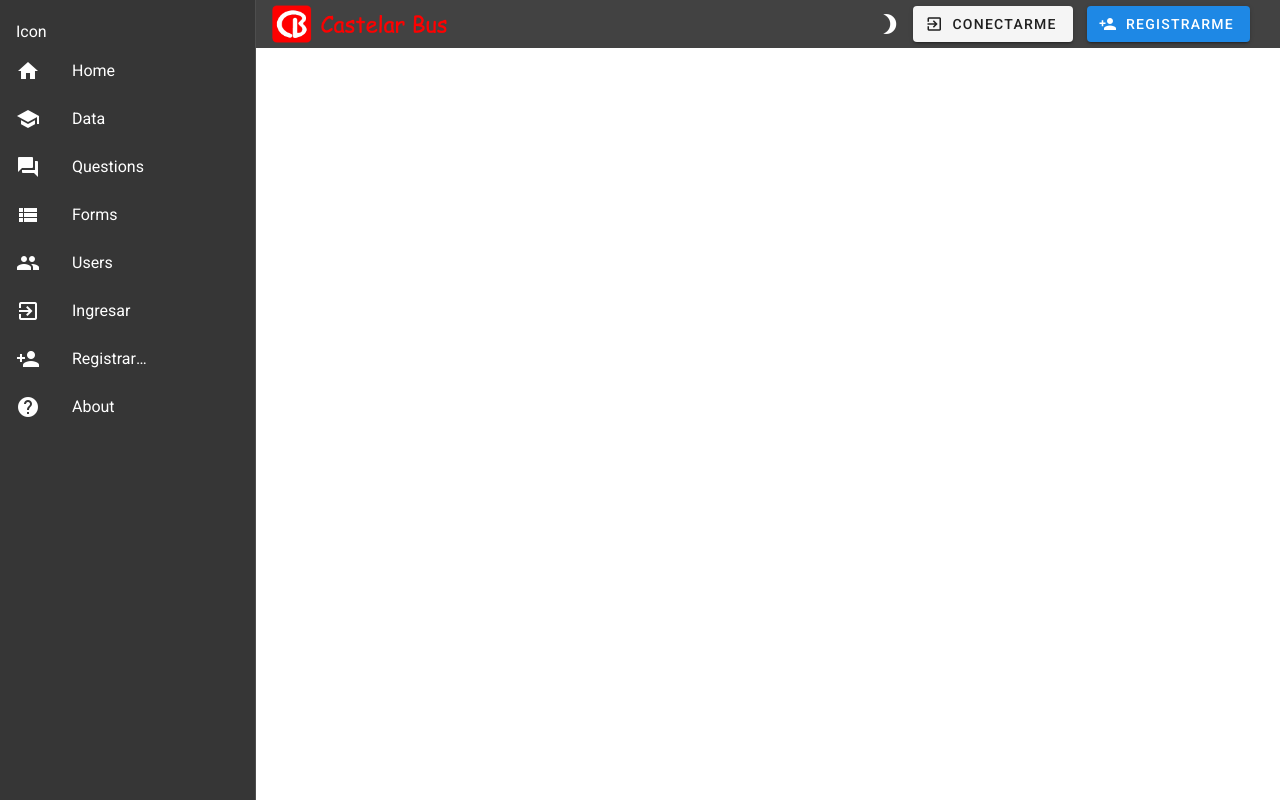
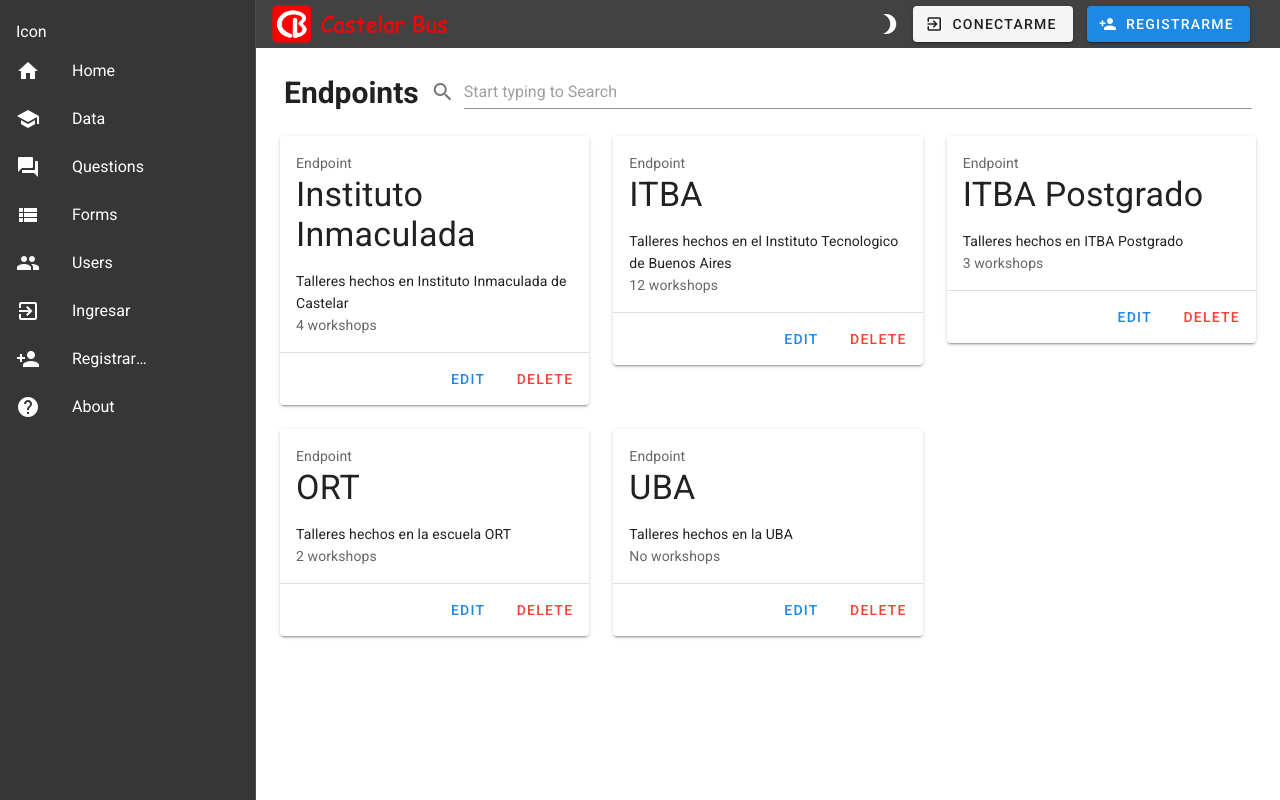
Before and after one commit to nicbritos/kiri_surveys, a Vue app in the folder client/: page /endpoints/1 in a window 1280 px wide. Built offline with nearby package versions, Linux system fonts and the light colour scheme; no server answers.

Commit message:
Added dynamic links and created Workshops View

```diff
--- a/client/src/App.vue
+++ b/client/src/App.vue
@@ -5,7 +5,7 @@
     <v-navigation-drawer
       :expand-on-hover="expandOnHover"
       value="true"
-      permanent="true"
+      permanent
       fixed
       app
       touchless
--- a/client/src/components/Endpoint.vue
+++ b/client/src/components/Endpoint.vue
@@ -1,11 +1,12 @@
 <template>
-  <v-card hover style="cursor: default" v-model="model" class="mx-auto" max-width="344">
-    <v-card-text v-ripple style="cursor: pointer">
+  <v-card hover style="cursor: default" class="mx-auto" max-width="344">
+    <v-card-text v-ripple style="cursor: pointer" @click="goToRoute">
       <div>Endpoint</div>
       <p class="display-1 text--primary">
         {{ value }}
       </p>
       <div class="text--primary">{{ description }}<br /></div>
+      <div class="text--secondary">{{ workshopsQuantityString }}</div>
     </v-card-text>
     <v-divider></v-divider>
     <v-card-actions>
@@ -25,7 +26,25 @@
   name: "Endpoint",
   props: {
     value: String,
-    description: String
+    description: String,
+    quantity: Number,
+    endpointId: String
+  },
+  computed: {
+    workshopsQuantityString() {
+      return (
+        (this.quantity == 0 ? "No" : this.quantity) +
+        (this.quantity == 1 ? " workshop" : " workshops")
+      );
+    }
+  },
+  methods: {
+    goToRoute() {
+      this.$router.push(this.getRoute());
+    },
+    getRoute() {
+      return this.$router.currentRoute.path + "/" + this.endpointId;
+    }
   }
 };
 </script>
--- a/client/src/router.js
+++ b/client/src/router.js
@@ -9,7 +9,8 @@
 import Register from "./views/Register.vue";
 import Recovery from "./views/Recovery.vue";
 import Questions from "./views/Questions.vue";
-import Endpoints from "./views/Endpoints.vue";
+import Endpoints from "./views/data/Endpoints.vue";
+import Workshops from "./views/data/Workshops.vue";
 
 Vue.use(Router);
 
@@ -37,6 +38,14 @@
         requiresAuth: false
       },
       component: Endpoints
+    },
+    {
+      path: "/endpoints/:id",
+      name: "endpoint",
+      meta: {
+        requiresAuth: false
+      },
+      component: Workshops
     },
     {
       path: "/users",
--- a/client/src/store/index.js
+++ b/client/src/store/index.js
@@ -69,24 +69,34 @@
       items: [
         {
           name: "Instituto Inmaculada",
-          description: "Talleres hechos en Instituto Inmaculada de Castelar"
+          description: "Talleres hechos en Instituto Inmaculada de Castelar",
+          quantity: 4,
+          id: "asdkfhaskld"
         },
         {
           name: "ITBA",
           description:
-            "Talleres hechos en el Instituto Tecnologico de Buenos Aires"
+            "Talleres hechos en el Instituto Tecnologico de Buenos Aires",
+          quantity: 12,
+          id: "asdkfhaskladsd"
         },
         {
           name: "ITBA Postgrado",
-          description: "Talleres hechos en ITBA Postgrado"
+          description: "Talleres hechos en ITBA Postgrado",
+          quantity: 3,
+          id: "asdkfhaskassadfasdld"
         },
         {
           name: "ORT",
-          description: "Talleres hechos en la escuela ORT"
+          description: "Talleres hechos en la escuela ORT",
+          quantity: 2,
+          id: "asdkfhasksddddld"
         },
         {
           name: "UBA",
-          description: "Talleres hechos en la UBA"
+          description: "Talleres hechos en la UBA",
+          quantity: 0,
+          id: "1231asdf"
         }
       ]
     },
--- a/client/src/views/Endpoints.vue
+++ b/client/src/views/data/Endpoints.vue
@@ -24,14 +24,17 @@
           <Endpoint
             :value="item.name"
             :description="item.description"
+            :quantity="item.quantity"
+            :endpoint-id="item.id"
           ></Endpoint>
         </v-col>
       </v-row>
-    </v-container> </v-container
+    </v-container>
+  </v-container
 ></template>
 
 <script>
-import Endpoint from "../components/Endpoint";
+import Endpoint from "../../components/Endpoint";
 export default {
   name: "Endpoints",
   components: { Endpoint },
--- /dev/null
+++ b/client/src/views/data/Workshops.vue
@@ -0,0 +1,60 @@
+<template>
+  <v-container grid-list-md>
+    <v-toolbar flat color="transparent">
+      <v-toolbar-title>
+        <h2>
+          Endpoints
+        </h2>
+      </v-toolbar-title>
+      <v-text-field
+        hide-details
+        prepend-icon="search"
+        single-line
+        class="ml-3"
+        placeholder="Start typing to Search"
+        v-model="search"
+      ></v-text-field>
+      <v-btn icon v-blur v-if="search.length > 0" @click="search = ''">
+        <v-icon>cancel</v-icon>
+      </v-btn>
+    </v-toolbar>
+    <v-container fluid>
+      <v-row>
+        <v-col cols="4" v-for="item in filteredItems" :key="item.name">
+          <Endpoint
+            :value="item.name"
+            :description="item.description"
+            :quantity="item.quantity"
+            :endpoint-id="item.id"
+          ></Endpoint>
+        </v-col>
+      </v-row>
+    </v-container>
+  </v-container
+></template>
+
+<script>
+import Endpoint from "../../components/Endpoint";
+export default {
+  name: "Endpoints",
+  components: { Endpoint },
+  data() {
+    return {
+      items: [],
+      search: ""
+    };
+  },
+  created() {
+    this.items = this.$store.state.endpoints.items;
+  },
+  computed: {
+    filteredItems: function() {
+      return this.items.filter(endpoint => {
+        return endpoint.name.match(this.search);
+      });
+    }
+  }
+};
+</script>
+
+<style scoped></style>
```
